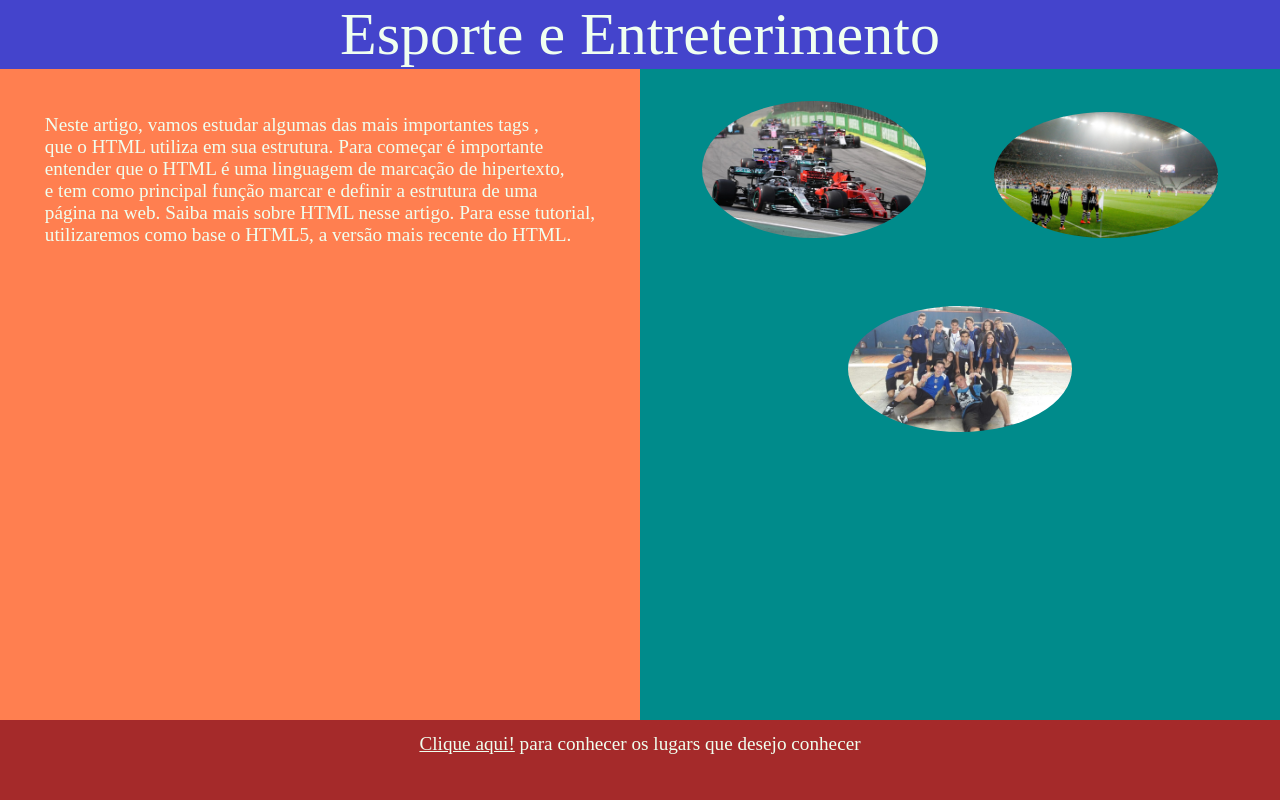
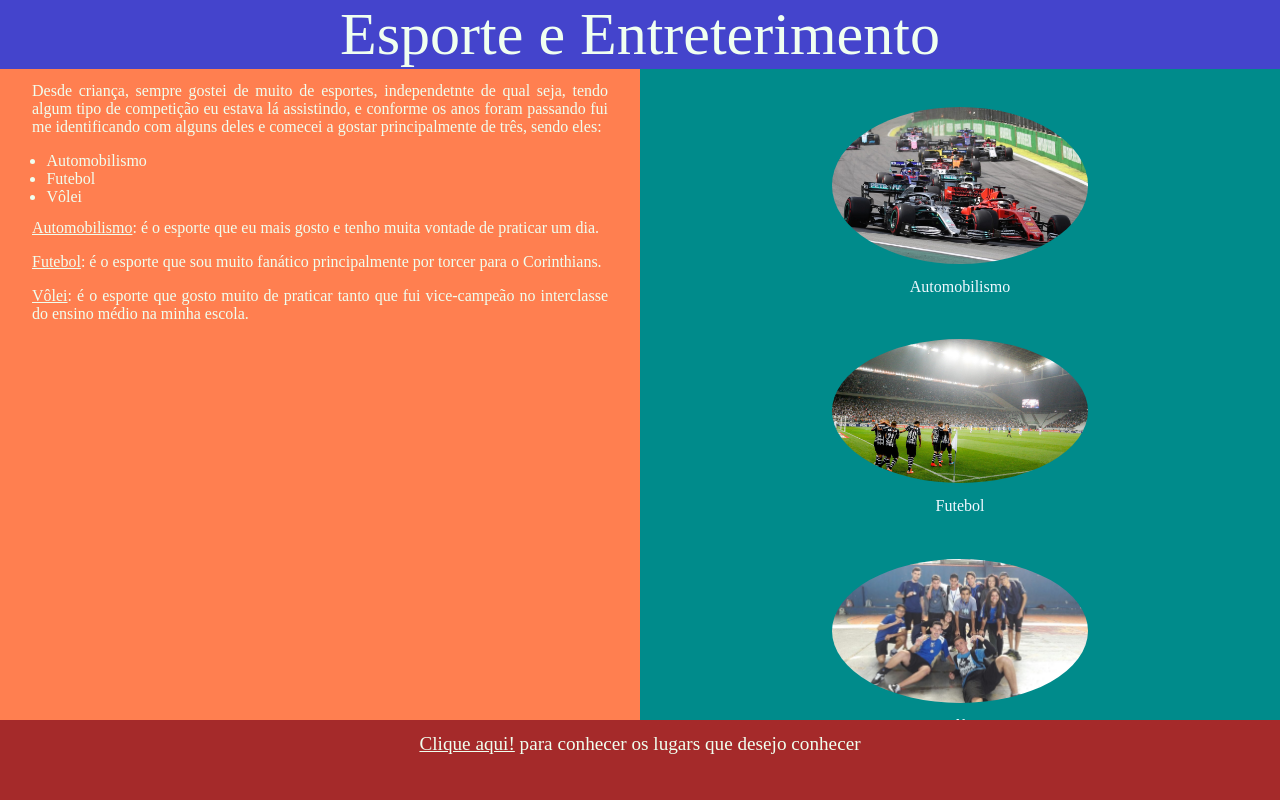
Before and after one commit to ViniciusFeltrimDelVechioValera/Atividade-07-06, a plain HTML site: page index.html in a window 1280 px wide. Shown: the top 800 px of the page. Drawn offline with Linux system fonts and the light colour scheme.

Commit message:
Versão 5.00

```diff
--- a/index.html
+++ b/index.html
@@ -16,24 +16,36 @@
     </header>
     <main class="corpo">
         <div id="conteudo1">
-            <p class="escrita">Neste artigo, vamos estudar algumas das mais importantes tags , <br>
-            que o HTML utiliza em sua estrutura. Para começar é importante<br>
-            entender que o HTML é uma linguagem de marcação de hipertexto,<br>
-            e tem como principal função marcar e definir a estrutura de uma<br>
-            página na web. Saiba mais sobre HTML nesse artigo. Para esse tutorial,<br>
-            utilizaremos como base o HTML5, a versão mais recente do HTML.</p>
-        </div>
+            <p class="escrita">Desde criança, sempre gostei de muito de esportes,
+                independetnte de qual seja, tendo algum tipo de competição
+                 eu estava lá assistindo, e conforme os anos foram passando
+                 fui me identificando com alguns deles e comecei a gostar
+                 principalmente de três, sendo eles:
+            </p>
+            <ul class="lista">
+                <li>Automobilismo</li>
+                <li>Futebol</li>
+                <li>Vôlei</li>
+            </ul>
+            <p class="escrita"><u>Automobilismo</u>: é o esporte que eu mais gosto e tenho muita vontade
+                de praticar um dia.
+            </p>
+            <p class="escrita"><u>Futebol</u>: é o esporte que sou muito fanático principalmente por
+                 torcer para o Corinthians.
+            </p>
+            <p class="escrita"><u>Vôlei</u>: é o esporte que gosto muito de praticar tanto que fui vice-campeão no interclasse do ensino médio na minha escola.
+            </p>
+
+                </div>
 
         <div id="conteudo2">
 
             <img class="img" src="formula1.jpg" alt="automobilistmo">
-            <img class="img" src="Futebol.jpg" alt="futebol"><br>
+            <figcaption class="descricao">Automobilismo</figcaption>
+            <img class="img" src="Futebol.jpg" alt="futebol">
+            <figcaption class="descricao">Futebol</figcaption>
             <img class="img" src="volei.jpg" alt="vôlei">
-            <!-- <video controls id="video">
-                <source src="video.mp4" type="video/mp4">
-            </video> -->
-
-
+            <figcaption class="descricao">Vôlei</figcaption>
         </div>
     </main>
     <footer>
--- a/style.css
+++ b/style.css
@@ -6,15 +6,13 @@ body {
 .corpo {
     position: absolute;
     width: 100%;
-    height: 85%;
+    height: 100%;
 }
 
 .corpo2 {
     position: absolute;
     width: 100%;
     height: 85%;
-    display: flex;
-    flex: 2;
 }
 
 .topo {
@@ -26,7 +24,7 @@ body {
 #conteudo1 {
     position:relative;
     width: 50%;
-    height: 100%;
+    height: 130%;
     background-color:coral;
     float: left;
     padding: auto;
@@ -36,7 +34,7 @@ body {
     text-align: center;
     position: relative;
     width: 50%;
-    height: 100%;
+    height: 130%;
     background-color:darkcyan;
     float: right;
 }
@@ -61,8 +59,10 @@ body {
 
 .escrita {
     font-family: 'Times New Roman', Times, serif;
-    font-size: 120%;
-    margin: 7%;
+    font-size: 100%;
+    margin-left: 5%;
+    margin-right: 5%;
+    margin-top: 2%;
     text-align:justify;
     color:honeydew;
 }
@@ -71,21 +71,21 @@ body {
     font-family: 'Times New Roman', Times, serif;
     font-size: 110%;
     margin: 13% 5% 5% 5%;
-    text-align:justify;
     color:honeydew;
+    padding: auto;
 }
 
 
 .img {
-    width: 35%;
+    width: 40%;
     border-radius: 100%;
-    margin: 5%;
+    margin-top: 6%;
 }
 
 .img2 {
     width: 40%;
     border-radius: 100%;
-    margin-top: 6%;
+    margin-top: 10%;
 }
 
 .proxima {
@@ -100,6 +100,7 @@ body {
     width: 100%;
     height: 10%;
     bottom: 0%;
+    margin: 0%;
     background-color: brown;
     position:fixed ;
 }
@@ -127,3 +128,15 @@ video {
     font-family: 'Times New Roman', Times, serif;
     color: aliceblue;
 }
+
+.lista {
+    margin-left: 1%;
+    margin-top: 0%;
+    margin-bottom: 0%;
+    color: honeydew
+}
+
+.descricao1 {
+    font-family: 'Times New Roman', Times, serif;
+    color: aliceblue;
+}
```
Also changed, not shown: passeios.html (+27 -24 lines), alemanha1.jpg (added), florida.jpg (added), interlagos.jpg, interlagos1.jpg (added).
